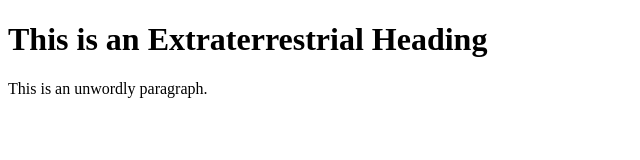
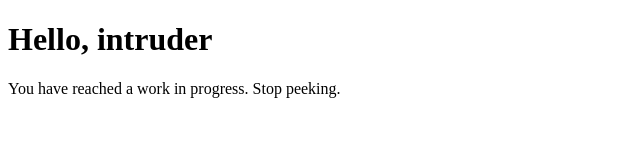
Before and after one commit to iuliadmtru/iuliadmtru.github.io, a plain HTML site: page index.html in a window 1280 px wide. Shown: the whole page, without its empty margins (0-640 px from the left). Drawn offline with Linux system fonts and the light colour scheme.

Commit message:
Update index.html

```diff
--- a/index.html
+++ b/index.html
@@ -5,8 +5,8 @@
 </head>
 <body>
 
-<h1>This is an Extraterrestrial Heading</h1>
-<p>This is an unwordly paragraph.</p>
+<h1>Hello, intruder</h1>
+<p title=":*">You have reached a work in progress. Stop peeking.</p>
 
 </body>
 </html>
```
Also changed, not shown: 1 other file.
